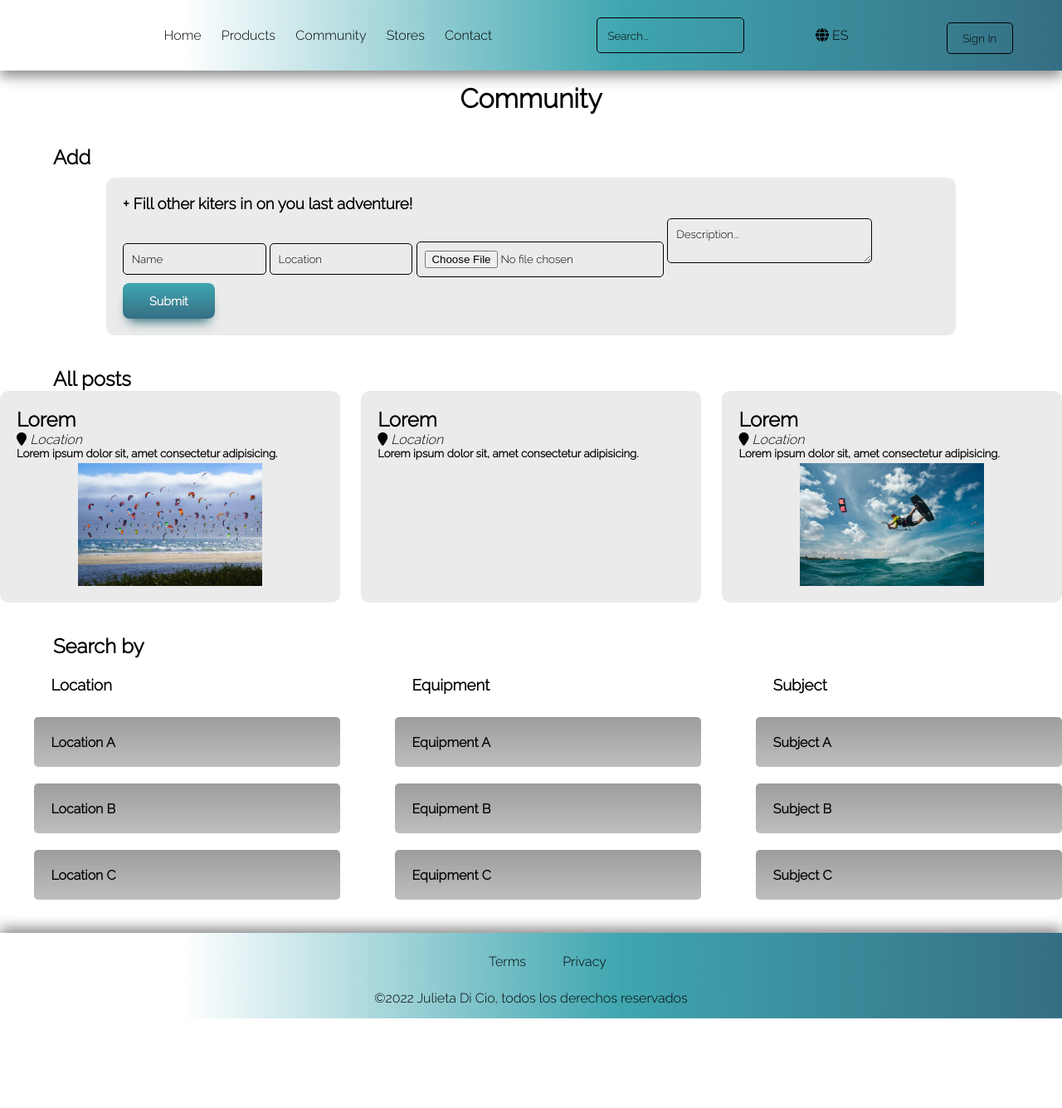
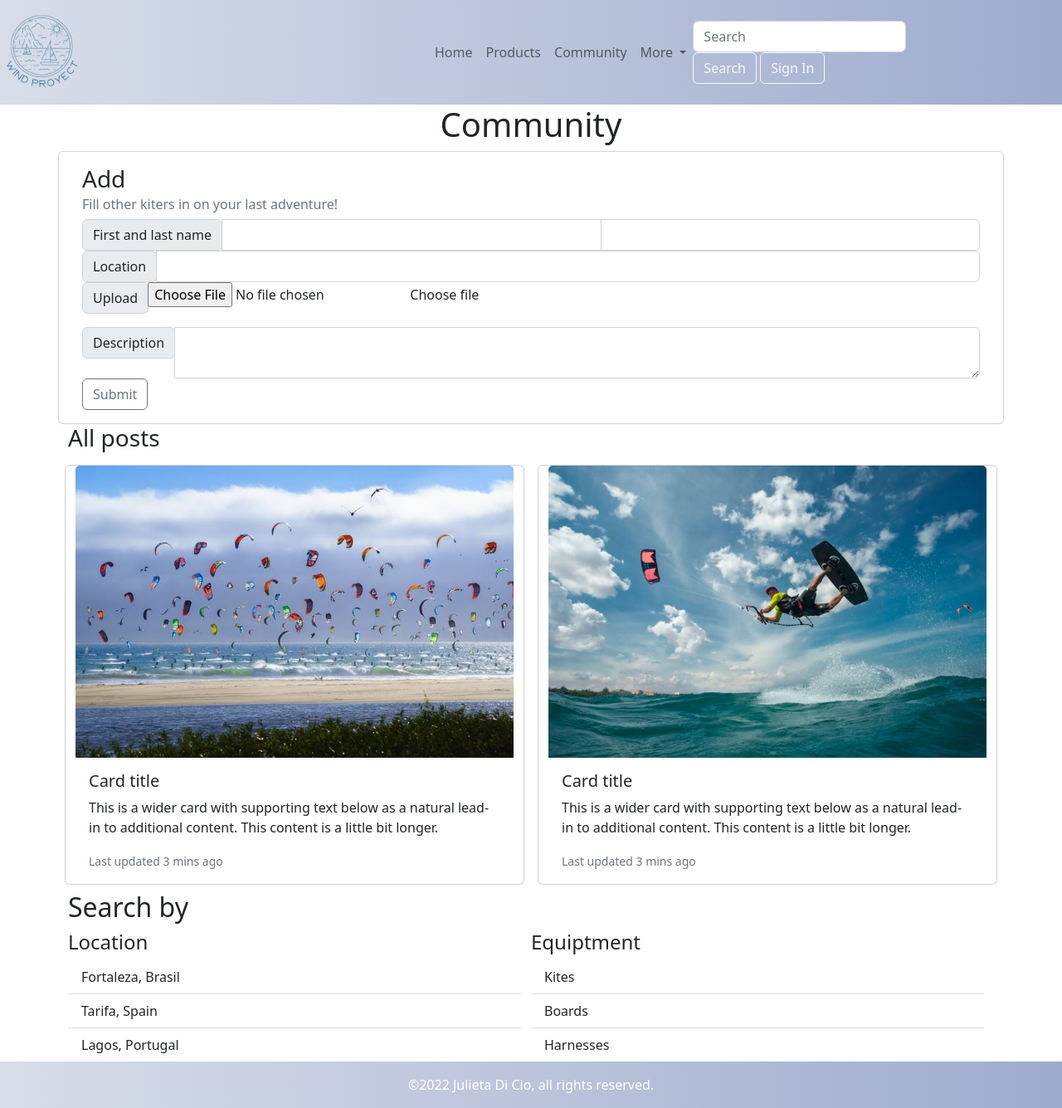
Before and after one commit to julietadicio/WindProyect, a plain HTML site: page pages/community.html in a window 1280 px wide. Shown: the whole page at 83% size. Before the commit the page ends 1227 px from the top, so only its background shows below. Drawn offline with nearby package versions, Linux system fonts and the light colour scheme.

Commit message:
Adding Bootstrap to community.html

```diff
--- a/pages/community.html
+++ b/pages/community.html
@@ -5,163 +5,173 @@
     <meta charset="UTF-8">
     <meta http-equiv="X-UA-Compatible" content="IE=edge">
     <meta name="viewport" content="width=device-width, initial-scale=1.0">
-    <link rel="stylesheet" href="../assets/css/styles.css">
+
     <link rel="icon" href="../assets/img/LogoFull.png">
     <script src="https://kit.fontawesome.com/6d4e3eb60b.js" crossorigin="anonymous"></script>
+    <!-- CSS only -->
+    <link href="https://cdn.jsdelivr.net/npm/bootstrap@5.2.0-beta1/dist/css/bootstrap.min.css" rel="stylesheet"
+        integrity="sha384-0evHe/X+R7YkIZDRvuzKMRqM+OrBnVFBL6DOitfPri4tjfHxaWutUpFmBp4vmVor" crossorigin="anonymous">
     <title>Community</title>
 </head>
 
 <body>
-    <header>
+    <nav class="navbar navbar-expand-lg" style="background: linear-gradient(to right, #D7DDE8, #9eabce);">
+        <a class="navbar-brand" href="../home.html"><img src="../assets/img/Wind_proyect__5_-removebg-preview.png"
+                width="20%"></a>
+        <button class="navbar-toggler" type="button" data-toggle="collapse" data-target="#navbarSupportedContent"
+            aria-controls="navbarSupportedContent" aria-expanded="false" aria-label="Toggle navigation">
+            <span class="navbar-toggler-icon"></span>
+        </button>
 
-        <nav class="menu-navegacion contenedor">
-            <div class="logo">
-                <a href="../index.html"><img src="../assets/img/LogoSolo.png" alt=""></a>
-            </div>
+        <div class="collapse navbar-collapse" id="navbarSupportedContent">
+            <ul class="navbar-nav mr-auto">
+                <li class="nav-item active">
+                    <a class="nav-link" href="../home.html">Home <span class="sr-only"></span></a>
+                </li>
+                <li class="nav-item">
+                    <a class="nav-link" href="products.html">Products</a>
+                </li>
+                <li class="nav-item">
+                    <a class="nav-link" href="community.html">Community</a>
+                </li>
+                <li class="nav-item dropdown">
+                    <a class="nav-link dropdown-toggle" href="#" id="navbarDropdown" role="button"
+                        data-toggle="dropdown" aria-haspopup="true" aria-expanded="false">
+                        More
+                    </a>
+                    <div class="dropdown-menu" aria-labelledby="navbarDropdown">
+                        <a class="dropdown-item" href="stores.html">Stores</a>
+                        <a class="dropdown-item" href="contact.html">Contact</a>
+                    </div>
+                </li>
+            </ul>
+            <form class="form-inline my-2 my-lg-0">
+                <input class="form-control mr-sm-2" type="search" placeholder="Search" aria-label="Search">
+                <button class="btn btn-outline-light my-2 my-sm-0" type="submit">Search</button>
+                <button class="btn btn-outline-light my-2 my-sm-0">Sign In</button>
+
+            </form>
+        </div>
+    </nav>
+
+    <main>
+        <div class="container">
+            <h1 class="community-title text-center">Community</h1>
+
+            <div class="row">
+                <div class="card">
+                    <div class="card-body">
+                        <h3 class="card-title">Add</h3>
+                        <h6 class="card-subtitle mb-2 text-muted">Fill other kiters in on your last adventure!</h6>
+
+                        <div class="input-group">
+                            <div class="input-group-prepend">
+                                <span class="input-group-text" id="">First and last name</span>
+                            </div>
+                            <input type="text" class="form-control">
+                            <input type="text" class="form-control">
+                        </div>
+
+                        <div class="input-group">
+                            <div class="input-group-prepend">
+                                <span class="input-group-text" id="">Location</span>
+                            </div>
+                            <input type="text" class="form-control">
+                        </div>
+
+                        <div class="input-group mb-3">
+                            <div class="input-group-prepend">
+                                <span class="input-group-text">Upload</span>
+                            </div>
+                            <div class="custom-file">
+                                <input type="file" class="custom-file-input" id="inputGroupFile01"
+                                    style="overflow: hidden;">
+                                <label class="custom-file-label" for="inputGroupFile01">Choose file</label>
+                            </div>
+                        </div>
+
+                        <div class="input-group">
+                            <div class="input-group-prepend">
+                                <span class="input-group-text">Description</span>
+                            </div>
+                            <textarea class="form-control" aria-label="With textarea"></textarea>
+                        </div>
+                        <a href="#" class="btn btn-outline-secondary mx-auto">Submit</a>
+                    </div>
+                </div>
 
 
-            <ul>
-                <li>
-                    <a href="../index.html">Home</a>
-                </li>
+                <div class="container">
+                    <div class="row">
+                        <h3 class="title-community">All posts</h3>
+                        <div class="card m-2 col-md col-xs-12">
+                            <img class="card-img-top" src="/assets/img/community.jpg" alt="Card image cap">
+                            <div class="card-body">
+                                <h5 class="card-title">Card title</h5>
+                                <p class="card-text">This is a wider card with supporting text below as a natural
+                                    lead-in to
+                                    additional content. This content is a little bit longer.</p>
+                                <p class="card-text"><small class="text-muted">Last updated 3 mins ago</small></p>
+                            </div>
+                        </div>
+                        <div class="card m-2 col-md col-xs-12">
+                            <img class="card-img-top" src="/assets/img/kite2.jpg" alt="Card image cap">
+                            <div class="card-body">
+                                <h5 class="card-title">Card title</h5>
+                                <p class="card-text">This is a wider card with supporting text below as a natural
+                                    lead-in to
+                                    additional content. This content is a little bit longer.</p>
+                                <p class="card-text"><small class="text-muted">Last updated 3 mins ago</small></p>
+                            </div>
+                        </div>
+                    </div>
 
-                <li>
-                    <a href="../pages/products.html">Products</a>
-                </li>
 
-                <li>
-                    <a href="../pages/community.html">Community</a>
-                </li>
+                    <h2 class="title-community">Search by</h2>
 
-                <li>
-                    <a href="../pages/stores.html">Stores</a>
-                </li>
+                    <div class="container">
+                        <div class="row">
 
-                <li>
-                    <a href="../pages/contact.html">Contact</a>
-                </li>
-            </ul>
+                            <ul class="col list-group list-group-flush">
+                                <h4>Location</h4>
+                                <li class="list-group-item">Fortaleza, Brasil</li>
+                                <li class="list-group-item">Tarifa, Spain</li>
+                                <li class="list-group-item">Lagos, Portugal</li>
+                            </ul>
 
-            <form action="">
-                <input class="header_searchbar" type="text" placeholder="Search...">
-            </form>
-
-            <div class="language">
-                <i class="fa-solid fa-globe"></i>
-                <label for="">ES</label>
+                            <ul class="col list-group list-group-flush">
+                                <h4>Equiptment</h4>
+                                <li class="list-group-item">Kites</li>
+                                <li class="list-group-item">Boards</li>
+                                <li class="list-group-item">Harnesses</li>
+                            </ul>
+                        </div>
+                    </div>
+                </div>
             </div>
 
 
 
-            <form action="">
-                <button class="signIn">Sign In</button>
-            </form>
-        </nav>
-
-    </header>
-    <section class="navbar2">
-        <ul>
-            <li>
-                <a href="../index.html">Home</a>
-            </li>
-
-            <li>
-                <a href="../pages/products.html">Products</a>
-            </li>
-
-            <li>
-                <a href="../pages/community.html">Community</a>
-            </li>
-
-            <li>
-                <a href="../pages/stores.html">Stores</a>
-            </li>
-
-            <li>
-                <a href="../pages/contact.html">Contact</a>
-            </li>
-        </ul>
-    </section>
-
-    <main>
-        <h1 class="community-title">Community</h1>
-
-        <h2 class="title-community">Add</h2>
-        <div class="add-community">
-
-            <h3>+ Fill other kiters in on you last adventure!</h3>
-            <form action="" class="form">
-                <input type="text" name="name" id="" placeholder="Name">
-                <input type="text" name="location" placeholder="Location">
-                <input type="file" name="file" id="">
-                <textarea name="" id="" cols="30" rows="2" placeholder="Description..."></textarea>
-                <button>Submit</button>
-            </form>
-        </div>
-
-        <h2 class="title-community">All posts</h2>
-        <div class="all-posts-community">
-            <div class="post-community">
-                <h2>Lorem</h2>
-                <i class="fa-solid fa-location-pin"></i>
-                <label for="">Location</label>
-                <h5>Lorem ipsum dolor sit, amet consectetur adipisicing.</h5>
-                <img src="../assets/img/community.jpg" alt="">
-            </div>
-            <div class="post-community">
-                <h2>Lorem</h2>
-                <i class="fa-solid fa-location-pin"></i>
-                <label for="">Location</label>
-                <h5>Lorem ipsum dolor sit, amet consectetur adipisicing.</h5>
-                <img src="../assets/img/kitesurf.jpg" alt="">
-            </div>
-            <div class="post-community">
-                <h2>Lorem</h2>
-                <i class="fa-solid fa-location-pin"></i>
-                                <label for="">Location</label>
-                <h5>Lorem ipsum dolor sit, amet consectetur adipisicing.</h5>
-                <img src="../assets/img/kite2.jpg" alt="">
-            </div>
-        </div>
-
-
-        <h2 class="title-community">Search by</h2>
-        <div class="search-by-community">
-
-            <div class="search-community">
-                <h3>Location</h3>
-                <h4>Location A</h4>
-                <h4>Location B</h4>
-                <h4>Location C</h4>
-            </div>
-            <div class="search-community">
-                <h3>Equipment</h3>
-                <h4>Equipment A</h4>
-                <h4>Equipment B</h4>
-                <h4>Equipment C</h4>
-            </div>
-            <div class="search-community">
-                <h3>Subject</h3>
-                <h4>Subject A</h4>
-                <h4>Subject B</h4>
-                <h4>Subject C</h4>
-            </div>
-        </div>
 
     </main>
 
-    <footer>
+    <footer class="bg-light text-center text-lg-start">
+        <!-- Copyright -->
+        <div class="text-center p-3" style="background: linear-gradient(to right, #D7DDE8, #9eabce); color: white;">
+            ©2022 Julieta Di Cio, all rights reserved.
+        </div>
+        <!-- Copyright -->
+    </footer>
 
-        <nav class="menu-footer contenedor">
-            <ul>
-                <li><a href="">Terms</a></li>
-                <li><a href="">Privacy</a></li>
-            </ul>
-
-            <p>©2022 Julieta Di Cio, todos los derechos reservados</p>
-        </nav>
-
-    </footer>
+    <script src="https://code.jquery.com/jquery-3.2.1.slim.min.js"
+        integrity="sha384-KJ3o2DKtIkvYIK3UENzmM7KCkRr/rE9/Qpg6aAZGJwFDMVNA/GpGFF93hXpG5KkN"
+        crossorigin="anonymous"></script>
+    <script src="https://cdn.jsdelivr.net/npm/popper.js@1.12.9/dist//popper.min.js"
+        integrity="sha384-ApNbgh9B+Y1QKtv3Rn7W3mgPxhU9K/ScQsAP7hUibX39j7fakFPskvXusvfa0b4Q"
+        crossorigin="anonymous"></script>
+    <script src="https://cdn.jsdelivr.net/npm/bootstrap@4.0.0/dist/js/bootstrap.min.js"
+        integrity="sha384-JZR6Spejh4U02d8jOt6vLEHfe/JQGiRRSQQxSfFWpi1MquVdAyjUar5+76PVCmYl"
+        crossorigin="anonymous"></script>
 </body>
 
 </html>
```
Also changed, not shown: pages/contact.html (+12 -5 lines).
